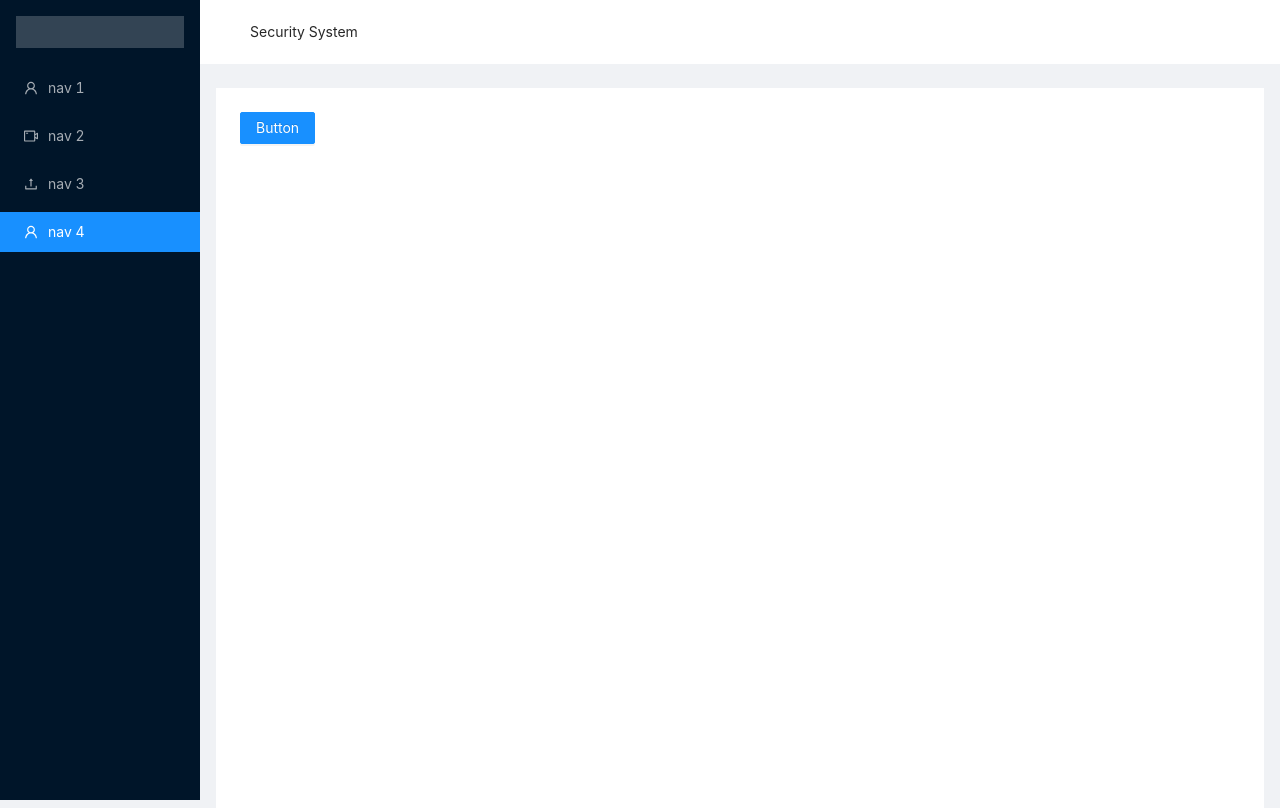
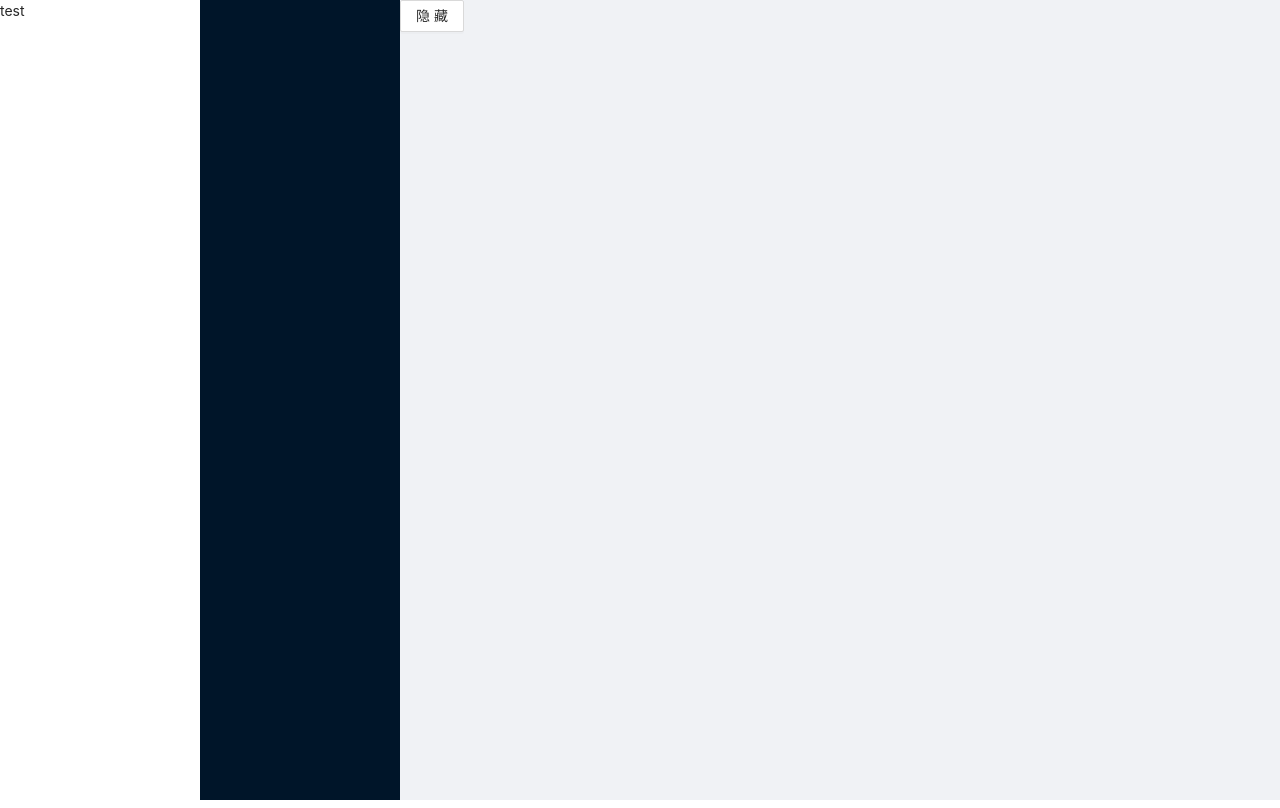
Before and after one commit to Albertboqi/antd-demo, a React (Create React App) app: page / in a window 1280 px wide. Built offline with nearby package versions, Linux system fonts and the light colour scheme.

Commit message:
更新我的代码

```diff
--- a/src/App.js
+++ b/src/App.js
@@ -1,62 +1,36 @@
-import React, { useState } from 'react';
-import { Button, ConfigProvider, Layout, Menu} from 'antd';
-// 由于 antd 组件的默认文案是英文，所以需要修改为中文
-import zhCN from 'antd/lib/locale/zh_CN';
-import moment from 'moment';
-import 'moment/locale/zh-cn';
-import 'antd/dist/antd.css';
-import './App.css';
-import AuthMange from './js/authManage'
-import { UploadOutlined, UserOutlined, VideoCameraOutlined } from '@ant-design/icons';
+import { Button, Layout } from "antd";
+import "antd/dist/antd.css";
+import moment from "moment";
+import "moment/locale/zh-cn";
+import React, { useState } from "react";
+import "./App.css";
+moment.locale("zh-cn");
 
-const { Header, Sider, Content, Footer } = Layout;
-
-moment.locale('zh-cn');
+const { Content, Sider } = Layout;
 
 const App = () => {
+  document.title = "首页";
+  const [showTree, setShowTree] = useState(true);
 
+  const onClick = () => {
+    if (showTree) {
+      setShowTree(false);
+    } else {
+      setShowTree(true);
+    }
+  };
   return (
-    <ConfigProvider locale={zhCN}>
-      <Layout>
-        <Sider
-          breakpoint="lg"
-          collapsedWidth="0"
-          onBreakpoint={broken => {
-            console.log(broken);
-          }}
-          onCollapse={(collapsed, type) => {
-            console.log(collapsed, type);
-          }}
-          style={{height: window.innerHeight}}
-        >
-          <div className="logo" />
-          <Menu theme="dark" mode="inline" defaultSelectedKeys={['4']} >
-            <Menu.Item key="1" icon={<UserOutlined />}>
-              nav 1
-            </Menu.Item>
-            <Menu.Item key="2" icon={<VideoCameraOutlined />}>
-              nav 2
-            </Menu.Item>
-            <Menu.Item key="3" icon={<UploadOutlined />}>
-              nav 3
-            </Menu.Item>
-            <Menu.Item key="4" icon={<UserOutlined />}>
-              nav 4
-            </Menu.Item>
-          </Menu>
-        </Sider>
-        <Layout>
-          <Header className="site-layout-sub-header-background" style={{ }} >
-            Security System
-          </Header>
-          <Content style={{ margin: '24px 16px 0' }}>
-            <div className="site-layout-background" style={{ padding: 24, minHeight: 720 }}>
-              <AuthMange />
-            </div>
+    <Layout style={{ height: "100vh" }}>
+      <Sider theme="light">test</Sider>
+      <Content>
+        <Layout style={{ height: "100vh" }}>
+          {showTree ? <Sider></Sider> : ""}
+          <Content>
+            <Button onClick={onClick}>隐藏</Button>
           </Content>
         </Layout>
-      </Layout>
-    </ConfigProvider>
+      </Content>
+    </Layout>
   );
 };
 
--- a/src/index.css
+++ b/src/index.css
@@ -5,6 +5,7 @@ body {
     sans-serif;
   -webkit-font-smoothing: antialiased;
   -moz-osx-font-smoothing: grayscale;
+  font-size: 16px;
 }
 
 code {
--- a/src/js/authManage.jsx
+++ /dev/null
@@ -1,20 +0,0 @@
-import React from 'react';
-import { Button } from 'antd';
-import './authManage.css'
-export default class AuthManage extends React.Component{
-    constructor(props) {
-        super(props);
-        this.state = { counter: 0 };
-      }
-
-      render(){
-          return(
-            <Button
-                type="primary"
-            >
-                Button
-            </Button>
-          )
-      }
-
-}
```
Also changed, not shown: src/App.css (line endings or trailing spaces), src/js/authManage.css (deleted), 1 other file (tests, documents, lock files or other folders).
